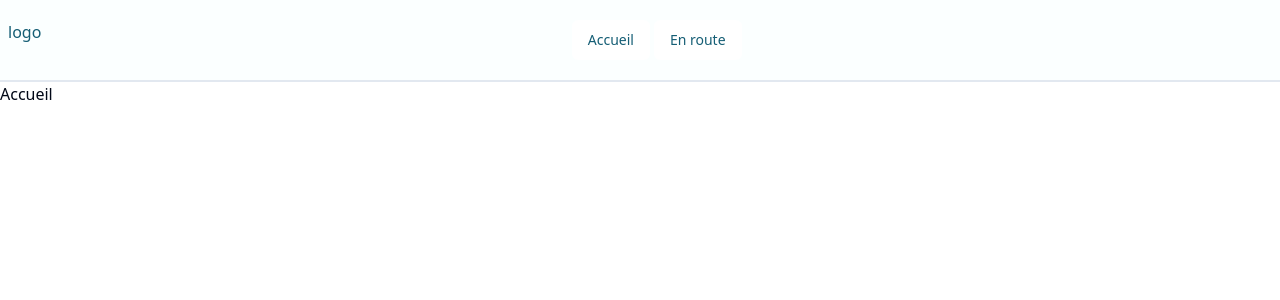
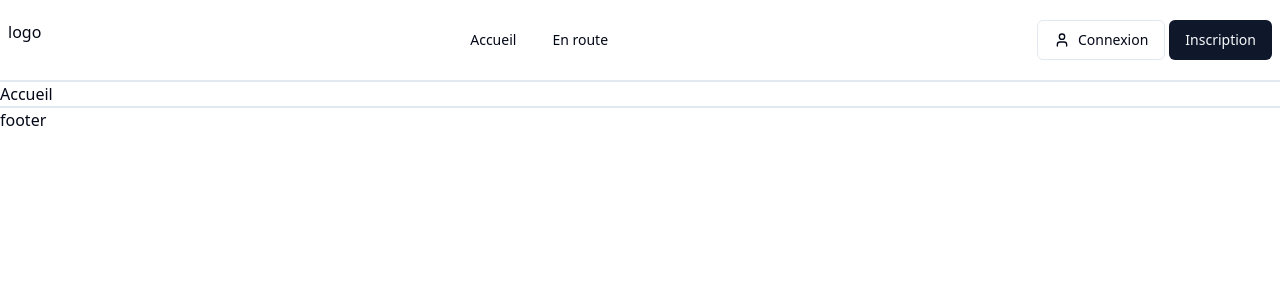
Before and after one commit to Tiag037/EcoRide, a Next.js app: page / in a window 1280 px wide. Shown: the top 300 px of the page. Built offline with nearby package versions, Linux system fonts and the light colour scheme.

Commit message:
creation button connection shadcn

```diff
--- a/package.json
+++ b/package.json
@@ -10,6 +10,7 @@
   },
   "dependencies": {
     "@radix-ui/react-navigation-menu": "^1.2.1",
+    "@radix-ui/react-slot": "^1.1.0",
     "class-variance-authority": "^0.7.0",
     "clsx": "^2.1.1",
     "cobe": "^0.6.3",
--- a/src/app/layout.jsx
+++ b/src/app/layout.jsx
@@ -1,6 +1,8 @@
 import Link from "next/link";
 import "./globals.css";
 import Navigation from "@/components/navigation/Navigation";
+import { Button } from "@/components/ui/button";
+import { User } from "lucide-react";
 
 export const metadata = {
   title: "EcoRide - Recherche ton trajet",
@@ -10,17 +12,24 @@ export const metadata = {
 export default function RootLayout({ children }) {
   return (
     <html lang="fr">
-      <body>
+      <body className="min-h-screen">
         <header>
-          <nav className="py-5 px-2 flex justify-between border-b-2 bg-cyan-50/20 text-cyan-800">
+          <nav className="py-5 px-2 flex justify-between border-b-2 ">
             <div>
               <Link href={"/"}>logo</Link>
             </div>
-            <Navigation/>
-            <div></div>
+            <Navigation />
+            <div className="flex gap-1">
+              <Button variant="outline"><User />Connexion</Button>
+              <Button>Inscription</Button>
+
+            </div>
           </nav>
         </header>
         {children}
+        <footer>
+          <h3 className="border-t-2">footer</h3>
+        </footer>
       </body>
     </html>
   );
--- a/src/components/navigation/Navigation.jsx
+++ b/src/components/navigation/Navigation.jsx
@@ -6,6 +6,7 @@ import {
   NavigationMenuList,
   navigationMenuTriggerStyle,
 } from "../ui/navigation-menu";
+import { Button } from "../ui/button";
 export default function Navigation() {
   return (
     <NavigationMenu>
--- /dev/null
+++ b/src/components/ui/button.jsx
@@ -0,0 +1,47 @@
+import * as React from "react"
+import { Slot } from "@radix-ui/react-slot"
+import { cva } from "class-variance-authority";
+
+import { cn } from "@/lib/utils"
+
+const buttonVariants = cva(
+  "inline-flex items-center justify-center gap-2 whitespace-nowrap rounded-md text-sm font-medium ring-offset-background transition-colors focus-visible:outline-none focus-visible:ring-2 focus-visible:ring-ring focus-visible:ring-offset-2 disabled:pointer-events-none disabled:opacity-50 [&_svg]:pointer-events-none [&_svg]:size-4 [&_svg]:shrink-0",
+  {
+    variants: {
+      variant: {
+        default: "bg-primary text-primary-foreground hover:bg-primary/90",
+        destructive:
+          "bg-destructive text-destructive-foreground hover:bg-destructive/90",
+        outline:
+          "border border-input bg-background hover:bg-accent hover:text-accent-foreground",
+        secondary:
+          "bg-secondary text-secondary-foreground hover:bg-secondary/80",
+        ghost: "hover:bg-accent hover:text-accent-foreground",
+        link: "text-primary underline-offset-4 hover:underline",
+      },
+      size: {
+        default: "h-10 px-4 py-2",
+        sm: "h-9 rounded-md px-3",
+        lg: "h-11 rounded-md px-8",
+        icon: "h-10 w-10",
+      },
+    },
+    defaultVariants: {
+      variant: "default",
+      size: "default",
+    },
+  }
+)
+
+const Button = React.forwardRef(({ className, variant, size, asChild = false, ...props }, ref) => {
+  const Comp = asChild ? Slot : "button"
+  return (
+    (<Comp
+      className={cn(buttonVariants({ variant, size, className }))}
+      ref={ref}
+      {...props} />)
+  );
+})
+Button.displayName = "Button"
+
+export { Button, buttonVariants }
--- /dev/null
+++ b/src/components/ui/ripple-button.jsx
@@ -0,0 +1,76 @@
+"use client";;
+import { cn } from "@/lib/utils";
+import React, { useEffect, useState } from "react";
+
+const RippleButton = React.forwardRef((
+  {
+    className,
+    children,
+    rippleColor = "#ffffff",
+    duration = "600ms",
+    onClick,
+    ...props
+  },
+  ref,
+) => {
+  const [buttonRipples, setButtonRipples] = useState([]);
+
+  const handleClick = (event) => {
+    createRipple(event);
+    onClick?.(event);
+  };
+
+  const createRipple = (event) => {
+    const button = event.currentTarget;
+    const rect = button.getBoundingClientRect();
+    const size = Math.max(rect.width, rect.height);
+    const x = event.clientX - rect.left - size / 2;
+    const y = event.clientY - rect.top - size / 2;
+
+    const newRipple = { x, y, size, key: Date.now() };
+    setButtonRipples((prevRipples) => [...prevRipples, newRipple]);
+  };
+
+  useEffect(() => {
+    if (buttonRipples.length > 0) {
+      const lastRipple = buttonRipples[buttonRipples.length - 1];
+      const timeout = setTimeout(() => {
+        setButtonRipples((prevRipples) =>
+          prevRipples.filter((ripple) => ripple.key !== lastRipple.key));
+      }, parseInt(duration));
+      return () => clearTimeout(timeout);
+    }
+  }, [buttonRipples, duration]);
+
+  return (
+    (<button
+      className={cn(
+        "relative flex cursor-pointer items-center justify-center overflow-hidden rounded-lg border-2 bg-background px-4 py-2 text-center text-primary",
+        className
+      )}
+      onClick={handleClick}
+      ref={ref}
+      {...props}>
+      <div className="relative z-10">{children}</div>
+      <span className="pointer-events-none absolute inset-0">
+        {buttonRipples.map((ripple) => (
+          <span
+            className="absolute animate-rippling rounded-full bg-background opacity-30"
+            key={ripple.key}
+            style={{
+              width: `${ripple.size}px`,
+              height: `${ripple.size}px`,
+              top: `${ripple.y}px`,
+              left: `${ripple.x}px`,
+              backgroundColor: rippleColor,
+              transform: `scale(0)`,
+            }} />
+        ))}
+      </span>
+    </button>)
+  );
+});
+
+RippleButton.displayName = "RippleButton";
+
+export default RippleButton;
--- a/tailwind.config.js
+++ b/tailwind.config.js
@@ -54,6 +54,20 @@ module.exports = {
   			lg: 'var(--radius)',
   			md: 'calc(var(--radius) - 2px)',
   			sm: 'calc(var(--radius) - 4px)'
+  		},
+  		animation: {
+  			rippling: 'rippling var(--duration) ease-out'
+  		},
+  		keyframes: {
+  			rippling: {
+  				'0%': {
+  					opacity: '1'
+  				},
+  				'100%': {
+  					transform: 'scale(2)',
+  					opacity: '0'
+  				}
+  			}
   		}
   	}
   },
```
Also changed, not shown: 1 other file (tests, documents, lock files or other folders).
